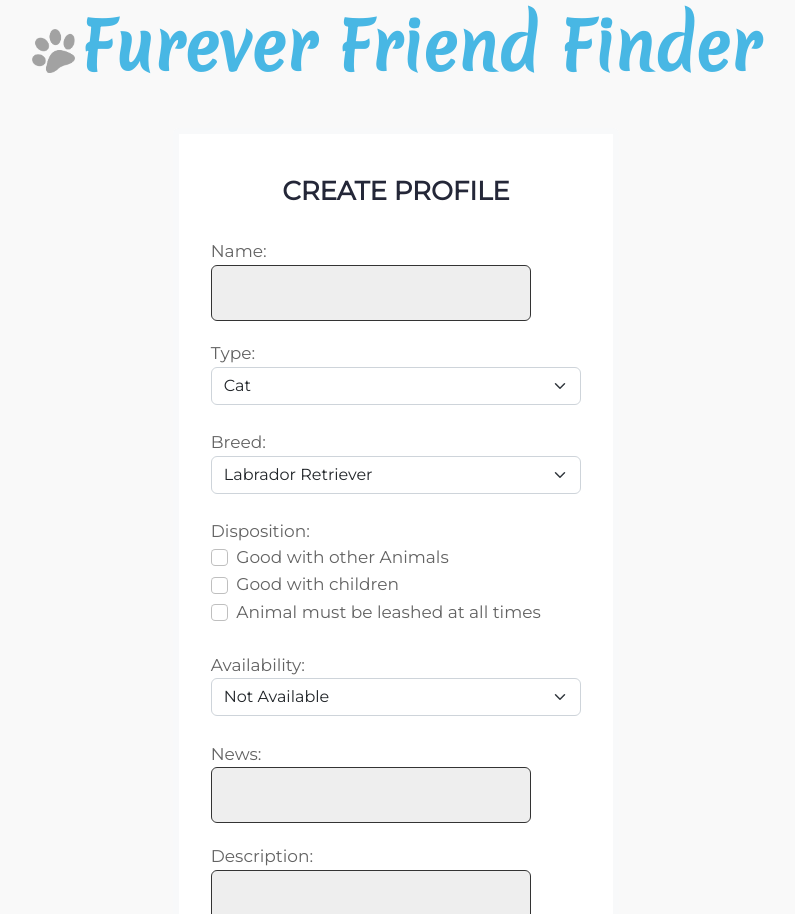
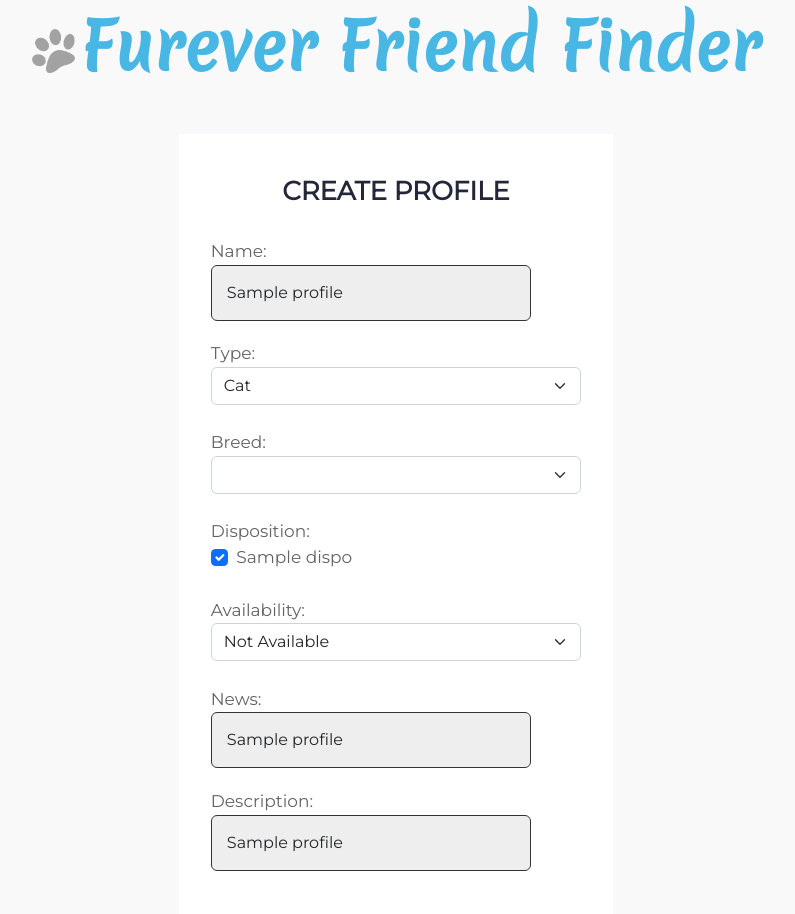
Before and after one commit to parkhyey/python-flask-website, a Flask app: template templates/create-profiles.html in a window 1280 px wide. Shown: the part 80-994 px from the top of the page, without its empty margins (244-1039 px from the left). Run offline with Flask 2, Linux system fonts and the light colour scheme; the template is opened without the code that fills it: most values are stand-ins (such as "Sample title", 1, 10 or a date in 2020); lists and menus that the app fills with data are empty.

Commit message:
Added ability to edit profiles.  Incidentally improved create profile page since it uses the same template.

```diff
--- a/app.py
+++ b/app.py
@@ -55,9 +55,26 @@
 
 @app.route("/create-profiles")
 def create():
-    return render_template("create-profiles.html")
+    db_connection = db.connect_to_database()
+    cur = db_connection.cursor()
 
-@app.route("/manage-profiles", methods=["GET", "POST"])
+    disp_qry = "SELECT * FROM Dispositions"
+    cur.execute(disp_qry)
+    disp = cur.fetchall()
+
+    animal_qry = "SELECT * FROM Animals"
+    cur.execute(animal_qry)
+    animals = cur.fetchall()
+
+    data = {
+        "dispositions": disp,
+        "animals": animals
+    }
+
+    db_connection.close()
+    return render_template("create-profiles.html", data=data)
+
+@app.route("/manage-profiles", methods=["GET"])
 def manage():
     db_connection = db.connect_to_database()
     profiles_query = "SELECT Profiles.profile_id, Profiles.profile_name, Profiles.profile_type, Profiles.profile_breed, GROUP_CONCAT(Dispositions.disposition_value), Profiles.profile_availability, Profiles.profile_news, Profiles.profile_description, Profiles.profile_image FROM Profiles_Dispositions JOIN Profiles ON Profiles_Dispositions.profile_id = Profiles.profile_id JOIN Dispositions ON Profiles_Dispositions.disposition_id = Dispositions.disposition_id GROUP BY Profiles.profile_id;"
@@ -99,6 +116,24 @@
     db_connection.close()
     return redirect(url_for('manage'))
 
+
+def get_profile_form_values(request):
+    return {
+        "name": request.form["name"],
+        "type": request.form["type"],
+        "breed": request.form["breed"],
+        "dispositions": {
+            "1": request.form.getlist("disposition1"),
+            "2": request.form.getlist("disposition2"),
+            "3": request.form.getlist("disposition3"),
+        },
+        "availability": request.form["availability"],
+        "news": request.form["news"],
+        "description": request.form["description"],
+        "picture": request.files.get("picture", None)
+    }
+
+
 # Create profile
 @app.route("/profiles", methods=["GET", "POST"])
 def profile():
@@ -107,39 +142,30 @@
     if request.method == "POST":
 
         if request.form.get("Add_Profile"):
-            profile_name = request.form["name"]
-            profile_type = request.form["type"]
-            profile_breed = request.form["breed"]
-            profile_disposition1 = request.form.getlist("disposition1")
-            profile_disposition2 = request.form.getlist("disposition2")
-            profile_disposition3 = request.form.getlist("disposition3")
-            profile_availability = request.form["availability"]
-            profile_news = request.form["news"]
-            profile_description = request.form["description"]
-            picture = request.files["picture"]
+            _profile = get_profile_form_values(request)
 
             # Save uploaded picture
-            filename = picture.filename
-            picture.save(os.path.join(app.config['UPLOAD_FOLDER'], filename))
+            filename = _profile["picture"].filename
+            _profile["picture"].save(os.path.join(app.config['UPLOAD_FOLDER'], filename))
 
             # Insert into Profiles table
             profiles_query = "INSERT INTO Profiles (profile_name, profile_type, profile_breed, profile_availability, profile_news, profile_description, profile_image) VALUES (%s, %s, %s, %s, %s, %s, %s); SET @profile_id = LAST_INSERT_ID()"
             cur = db_connection.cursor()
-            cur.execute(profiles_query, (profile_name, profile_type, profile_breed, profile_availability, profile_news, profile_description, filename))
+            cur.execute(profiles_query, (_profile["name"], _profile["type"], _profile["breed"], _profile["availability"], _profile["news"], _profile["description"], filename))
 
             # Insert into Profiles_Dispositions table
             disposition_query = "INSERT INTO Profiles_Dispositions (profile_id, disposition_id) VALUES (@profile_id, %s);"
             cur = db_connection.cursor()
 
-            if profile_disposition1:
-                cur.execute(disposition_query, profile_disposition1)
-            if profile_disposition2:
-                cur.execute(disposition_query, profile_disposition2)
-            if profile_disposition3:
-                cur.execute(disposition_query, profile_disposition3)
+            if _profile["dispositions"]["1"]:
+                cur.execute(disposition_query, _profile["dispositions"]["1"])
+            if _profile["dispositions"]["2"]:
+                cur.execute(disposition_query, _profile["dispositions"]["2"])
+            if _profile["dispositions"]["3"]:
+                cur.execute(disposition_query, _profile["dispositions"]["3"])
 
             # At least one disposition is not selected
-            if len(profile_disposition1) == 0 and len(profile_disposition2) == 0 and len(profile_disposition3) == 0:
+            if len(_profile["dispositions"]["1"]) == 0 and len(_profile["dispositions"]["2"]) == 0 and len(_profile["dispositions"]["3"]) == 0:
                 flash("Please select at least one disposition", 'error')
                 return redirect("/create-profiles")
             else:
@@ -149,6 +175,109 @@
                 db_connection.close()
                 return redirect("/manage-profiles")
 
+
+@app.route('/profiles/<int:id>', methods=["GET", "PUT"])
+def profile_id(id):
+    if request.method == "GET":
+        db_connection = db.connect_to_database()
+        cur = db_connection.cursor()
+
+        curr_profile_qry = "SELECT * FROM Profiles WHERE profile_id = %s"
+        cur.execute(curr_profile_qry, (int(id),))
+        curr_profile = cur.fetchone()
+
+        profile_disp_qry = """SELECT d.*
+            FROM Dispositions d
+            JOIN Profiles_Dispositions pd ON d.disposition_id = pd.disposition_id
+            JOIN Profiles p ON p.profile_id = pd.profile_id
+            WHERE p.profile_id = %s"""
+        cur.execute(profile_disp_qry, (int(id),))
+        profile_disp = cur.fetchall()
+
+        disp_qry = "SELECT * FROM Dispositions"
+        cur.execute(disp_qry)
+        disp = cur.fetchall()
+
+        animal_qry = "SELECT * FROM Animals"
+        cur.execute(animal_qry)
+        animals = cur.fetchall()
+
+        data = {
+            "profile": curr_profile,
+            "profile_dispositions": profile_disp,
+            "dispositions": disp,
+            "animals": animals
+        }
+        db_connection.close()
+        return render_template("create-profiles.html", data=data)
+    elif request.method == "PUT":
+        db_connection = db.connect_to_database()
+        cur = db_connection.cursor()
+
+        if request.form.get("name"):
+            _profile = get_profile_form_values(request)
+
+            # At least one disposition is not selected
+            if len(_profile["dispositions"]["1"]) == 0 and len(
+                    _profile["dispositions"]["2"]) == 0 and len(
+                    _profile["dispositions"]["3"]) == 0:
+                flash("Please select at least one disposition", 'error')
+                return redirect("/profiles/" + id)
+
+            # Get existing profile
+            curr_profile_qry = "SELECT * FROM Profiles WHERE profile_id = %s"
+            cur.execute(curr_profile_qry, (int(id),))
+            curr_profile = cur.fetchone()
+            curr_img = curr_profile[7]
+
+            filename = "";
+            if len(_profile["picture"].filename) > 0:
+                filename = _profile["picture"].filename
+                # if picture is being changed
+                if curr_img != filename:
+                    # save the new image
+                    _profile["picture"].save(os.path.join(UPLOAD_FOLDER, filename))
+                    # delete the old image if it exists and is not a sample image
+                    if curr_img not in SAMPLE_IMAGES and os.path.exists(
+                            os.path.join(UPLOAD_FOLDER, curr_img)):
+                        os.remove(os.path.join(UPLOAD_FOLDER, curr_img))
+            else:
+                filename = curr_img
+
+            # delete dispositions and resave them to update
+            disp_delete_qry = "DELETE FROM Profiles_Dispositions WHERE profile_id = %s"
+            cur.execute(disp_delete_qry, (int(id),))
+
+            # add dispositions
+            disp_add_qry = "INSERT INTO Profiles_Dispositions (profile_id, disposition_id) VALUES (%s, %s)"
+            if _profile["dispositions"]["1"]:
+                cur.execute(disp_add_qry, (id, _profile["dispositions"]["1"]))
+            if _profile["dispositions"]["2"]:
+                cur.execute(disp_add_qry, (id, _profile["dispositions"]["2"]))
+            if _profile["dispositions"]["3"]:
+                cur.execute(disp_add_qry, (id, _profile["dispositions"]["3"]))
+
+            # update profile
+            profile_qry = """UPDATE Profiles SET profile_name = %s,
+                profile_type = %s, profile_breed = %s, profile_availability=%s,
+                profile_news=%s, profile_description=%s, profile_image=%s
+                WHERE profile_id=%s"""
+            if _profile["picture"] is None:
+                _profile["picture"] = curr_img
+            cur.execute(profile_qry, (_profile["name"], _profile["type"],
+                                      _profile["breed"],
+                                      _profile["availability"],
+                                      _profile["news"],
+                                      _profile["description"], filename,
+                                      int(id)))
+
+            db_connection.commit()
+
+            flash("Your profile has been updated!", 'success')
+            db_connection.close()
+            return { "Result": "Success" }, 200
+
+
 # Listener
 if __name__ == "__main__":
     app.run(debug=True) # Use 'python app.py' or 'flask run' to run in terminal
--- a/templates/base.html
+++ b/templates/base.html
@@ -9,6 +9,8 @@
       integrity="sha384-Zenh87qX5JnK2Jl0vWa8Ck2rdkQ2Bzep5IDxbcnCeuOxjzrPF/et3URy9Bv1WTRi" crossorigin="anonymous">
 
     <link rel="stylesheet" href="../static/css/main.css" />
+    <script src="https://code.jquery.com/jquery-3.6.1.min.js"
+            integrity="sha256-o88AwQnZB+VDvE9tvIXrMQaPlFFSUTR+nldQm1LuPXQ=" crossorigin="anonymous"></script>
   </head>
   <body>
     <!-- navbar placeholder-->
@@ -39,6 +41,8 @@
 
     <!-- javascript -->
     <script src="../static/header.js"></script>
+    {% block js %}
+    {% endblock %}
     <!-- JavaScript Bundle with Popper -->
     <script src="https://cdn.jsdelivr.net/npm/bootstrap@5.2.2/dist/js/bootstrap.bundle.min.js"
             integrity="sha384-OERcA2EqjJCMA+/3y+gxIOqMEjwtxJY7qPCqsdltbNJuaOe923+mo//f6V8Qbsw3"
--- a/templates/create-profiles.html
+++ b/templates/create-profiles.html
@@ -14,7 +14,11 @@
           <br>
           <h3 class="card-title text-center">CREATE PROFILE</h3>
           <div class="card-body py-md-4">
-            <form id="insertPerson" action="/profiles" method="post" enctype="multipart/form-data">
+            {% if data['profile'] is defined %}
+              <form id="updateProfile" enctype="multipart/form-data" id="updateForm">
+            {% else %}
+              <form id="insertPerson" action="/profiles" method="post" enctype="multipart/form-data">
+            {% endif %}
               <div class="form-label">
                 <label for="type">Name:</label>
                 <input
@@ -22,83 +26,75 @@
                   class="form-control "
                   name="name"
                   required
+                  {% if data["profile"] is defined %}
+                        value="{{ data["profile"][1] }}"
+                  {% endif %}
                 />
               </div>
               <div class="form-group">
                 <label for="type">Type:</label>
-                <select class="form-select" name="type">
-                  <option value="Cat">Cat</option>
-                  <option value="Dog">Dog</option>
-                  <option value="Other">Other</option>
+                <select class="form-select" name="type" id="type">
+                  <option value="Cat"
+                    {% if data["profile"] is defined and data["profile"][2] == "Cat" %}
+                        selected="true"
+                    {% endif %}>Cat</option>
+                  <option value="Dog"
+                    {% if data["profile"] is defined and data["profile"][2] == "Dog" %}
+                        selected="true"
+                    {% endif %}>Dog</option>
+                  <option value="Other"
+                    {% if data["profile"] is defined and data["profile"][2] == "Other" %}
+                        selected="true"
+                    {% endif %}>Other</option>
                 </select>
               </div> <br>
               <div class="form-group">
                 <label for="breed">Breed:</label>
-                <select class="form-select" name="breed">
-                  <optgroup label="Dog">
-                    <option value="Labrador Retriever">Labrador Retriever</option>
-                    <option value="German Shepherd">German Shepherd</option>
-                    <option value="Golden Retriever">Golden Retriever</option>
-                    <option value="French Bulldog">French Bulldog</option>
-                    <option value="Bulldog">Bulldog</option>
-                    <option value="Beagle">Beagle</option>
-                    <option value="Poodle">Poodle</option>
-                    <option value="Rottweiler">Rottweiler</option>
-                    <option value="Yorkshire Terrier">Yorkshire Terrier</option>
-                    <option value="German Shorthaired Pointer">German Shorthaired Pointer</option>
-                    <option value="Other">Other</option>
-                  </optgroup>
-                  <optgroup label="Cat">
-                    <option value="Siamese">Siamese</option>
-                    <option value="Persian">Persian</option>
-                    <option value="Maine coon">Maine Coon</option>
-                    <option value="Ragdoll">Ragdoll</option>
-                    <option value="Bengal">Bengal</option>
-                    <option value="Abyssinian">Abyssinian</option>
-                    <option value="Birman">Birman</option>
-                    <option value="American shorthair">American Shorthair</option>
-                    <option value="Sphynx">Sphynx</option>
-                    <option value="Himalayan">Himalayan</option>
-                    <option value="Other">Other</option>
-                  </optgroup>
-                  <optgroup label="Exotic">
-                    <option value="Hamster">Hamster</option>
-                    <option value="Rabbit">Rabbit</option>
-                    <option value="Turtle">Turtle</option>
-                    <option value="Guinea Pig">Guinea Pig</option>
-                    <option value="Ferret">Ferret</option>
-                    <option value="Parrot">Parrot</option>
-                    <option value="Poodle">Other</option>
-                  </optgroup>
+                <select class="form-select" name="breed" id="breed">
                 </select>
               </div>
               <br>
               <label for="type">Disposition:</label>
-              <div class="form-check">
-                <input class="form-check-input" type="checkbox" value="1" id="disposition" name="disposition1">
-                <label class="form-check-label" for="goodWithOtherAnimals">
-                  Good with other Animals
-                </label>
-              </div>
-              <div class="form-check">
-                <input class="form-check-input" type="checkbox" value="2" id="disposition" name="disposition2">
-                <label class="form-check-label" for="goodWithChildren">
-                  Good with children
-                </label>
-              </div>
-              <div class="form-check">
-                <input class="form-check-input" type="checkbox" value="3" id="disposition" name="disposition3">
-                <label class="form-check-label" for="animalMustBeLeashedAtAllTimes">
-                  Animal must be leashed at all times
-                </label>
-              </div> <br>
+                {% for dispo in data['dispositions'] %}
+                   <div class="form-check">
+                    <input class="form-check-input" type="checkbox" value="{{ dispo[0] }}" id="disposition" name="disposition{{ dispo[0] }}"
+                      {% if data['profile_dispositions'] is defined %}
+                            {% for pd in data['profile_dispositions'] %}
+                                {% if pd[0] == dispo[0] %}
+                                    checked
+                                {% endif %}
+                            {% endfor %}
+                      {% endif %}
+                    >
+                    <label class="form-check-label" for="disposition">
+                      {{ dispo[1] }}
+                    </label>
+                  </div>
+                {% endfor %}
+               <br>
               <div class="form-group">
                 <label for="type">Availability:</label>
                   <select class="form-select" name="availability">
-                    <option value="Not Available">Not Available</option>
-                    <option value="Available">Available</option>
-                    <option value="Pending">Pending</option>
-                    <option value="Adopted">Adopted</option>
+                    <option value="Not Available"
+                      {% if data['profile'] is defined and data['profile'][4] == 'Not Available' %}
+                          selected="true"
+                      {% endif %}
+                    >Not Available</option>
+                    <option value="Available"
+                      {% if data['profile'] is defined and data['profile'][4] == 'Available' %}
+                          selected="true"
+                      {% endif %}
+                    >Available</option>
+                    <option value="Pending"
+                      {% if data['profile'] is defined and data['profile'][4] == 'Pending' %}
+                          selected="true"
+                      {% endif %}
+                    >Pending</option>
+                    <option value="Adopted"
+                      {% if data['profile'] is defined and data['profile'][4] == 'Adopted' %}
+                          selected="true"
+                      {% endif %}
+                    >Adopted</option>
                   </select>
               </div> <br>
               <div class="form-label">
@@ -108,6 +104,9 @@
                   class="form-control"
                   name="news"
                   required
+                  {% if data["profile"] is defined %}
+                        value="{{ data["profile"][5] }}"
+                  {% endif %}
                 />
               </div>
               <div class="form-group">
@@ -117,14 +116,33 @@
                   class="form-control"
                   name="description"
                   required
+                  {% if data["profile"] is defined %}
+                        value="{{ data["profile"][6] }}"
+                  {% endif %}
                 />
               </div> <br>
+              {% if data["profile"] is defined %}
+                <div>
+                  <img src="../static/img/profile/{{ data['profile'][7] }}" class="img-fluid w-100 d-block"/>
+                </div><br>
+              {% endif %}
               <div class="custom-file">
-                <input type="file" class="custom-file-input" name="picture" required>
+                <input type="file" class="custom-file-input" name="picture"
+                       {% if data["profile"] is not defined %}
+                       required
+                       {% endif %}
+                >
                 <label class="custom-file-label">Upload a Picture...</label>
               </div>
               <div class="d-flex flex-row align-items-center justify-content-center">
-                <input class="btn btn-primary" type="submit" value="Create" name="Add_Profile">
+                <input class="btn btn-primary" type="submit"
+                       {% if data["profile"] is defined %}
+                          value="Edit"
+                       {% else %}
+                          value="Create"
+                       {% endif %}
+                       name="Add_Profile">
+                <input class="btn btn-primary" type="button" onclick="window.location='/manage-profiles'" value="Cancel" />
               </div>
             </form>
           </div>
@@ -133,3 +151,56 @@
     </div>
   </div>
 {%  endblock %}
+{% block js %}
+  <script>
+  $(window).on('load', function() {
+
+      let items = {{ data['animals'] | tojson }};
+
+      {% if data['profile'] is defined %}
+        let profile = {{ data['profile'] | tojson }};
+      {% endif %}
+
+      $el = $('#breed');
+      $el.empty();
+      $.each(items, function (index, item) {
+          if (item[1] === $("#type").val()) {
+              $el.append($("<option></option>")
+                  .attr("value", item[2]).text(item[2]));
+          }
+      });
+
+      if(typeof profile !== "undefined")
+          $el.val(profile[3]);
+
+      $("#type").change(function () {
+          $el = $('#breed');
+          $el.empty();
+          $.each(items, function (index, item) {
+              if (item[1] === $("#type").val()) {
+                  $el.append($("<option></option>")
+                      .attr("value", item[2]).text(item[2]));
+              }
+          });
+      });
+
+      {% if data['profile'] is defined %}
+          $('#updateProfile').submit(function (event) {
+              event.preventDefault();
+              $.ajax({
+                  url: '/profiles/{{ data['profile'][0] | tojson }}',
+                  dataType: 'json',
+                  type: 'PUT',
+                  data: new FormData(this),
+                  processData: false,
+                  contentType: false,
+                  success: function(data, status, xHR) {
+                      console.log(status);
+                      window.location = '/manage-profiles'
+                  }
+              })
+          });
+      {% endif %}
+  });
+  </script>
+{% endblock %}
--- a/templates/manage-profiles.html
+++ b/templates/manage-profiles.html
@@ -41,9 +41,10 @@
                 <td>{{ item['profile_availability'] }}</td>
                 <td>{{ item['profile_description'] }}</td>
                 <td><a href="../static/img/profile/{{ item['profile_image'] }}"><img src="../static/img/profile/{{ item['profile_image'] }}" class="img-fluid w-100 d-block"></a></td>
-                <td><button class="btn-profiles"><a href="#">EDIT</a></button></td>
                 <td><button class="btn-profiles"
-                  onclick="window.location='/delete-profiles/{{ item['profile_id'] }}'">DELETE</td>
+                  onclick="window.location='/profiles/{{ item['profile_id'] }}'">EDIT</button></td>
+                <td><button class="btn-profiles"
+                            onclick="window.location='/delete-profiles/{{ item['profile_id'] }}'">DELETE</button></td>
               </tr>
               {% endfor %}
             </tbody>
```
Also changed, not shown: database/sample_database.sql (+39 -0 lines).
